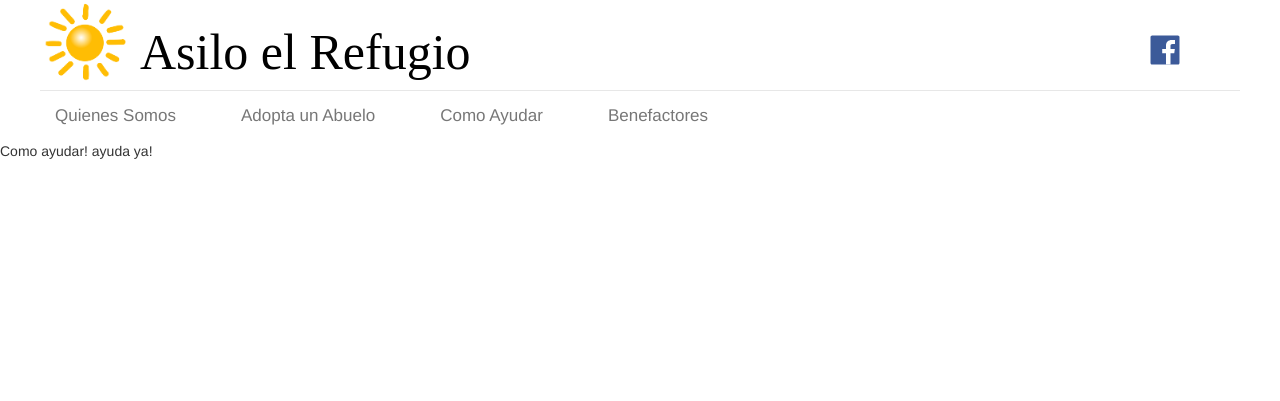
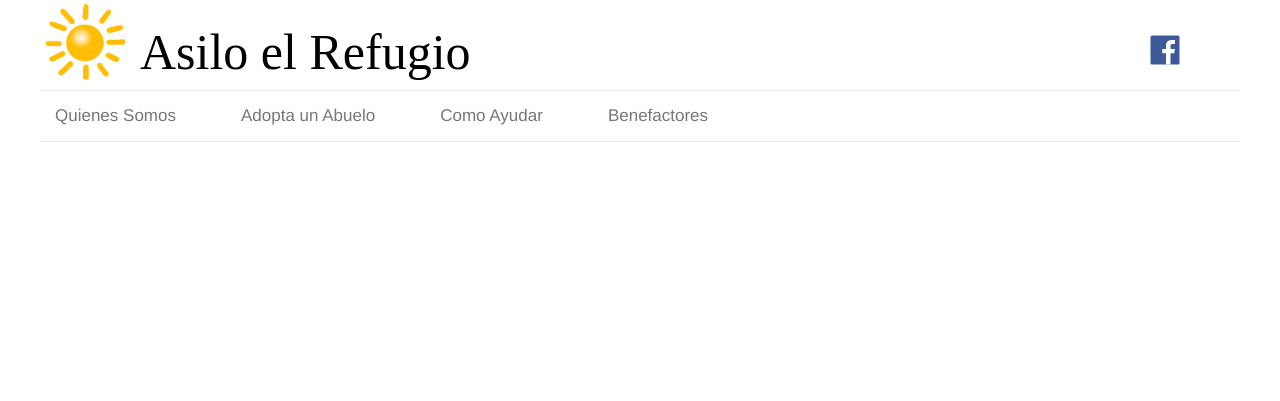
Before and after one commit to carloruiz/elrefugio_app, a Django app: template templates/elrefugio_app/como-ayudar.html in a window 1280 px wide. Shown: the top 401 px of the page. Run offline with Django 3.2, Linux system fonts and the light colour scheme; the template is opened without the code that fills it, so the values that code supplies are empty; some libraries are stand-ins or nearby versions; some web fonts are replaced.

Commit message:
gotta pause

```diff
--- a/templates/elrefugio_app/benefactores.html
+++ b/templates/elrefugio_app/benefactores.html
@@ -1,4 +1,4 @@
 {% extends 'elrefugio_app/base.html' %}
   {% block content %}
-    Gente grande!
+    <hr style="box-shadow: inset 0 1px 0 0 rgba(231, 231, 231, 0.9); max-width: 1200px; margin: 0 auto">
   {% endblock %}
--- a/templates/elrefugio_app/como-ayudar.html
+++ b/templates/elrefugio_app/como-ayudar.html
@@ -1,4 +1,4 @@
 {% extends 'elrefugio_app/base.html' %}
   {% block content %}
-    Como ayudar! ayuda ya!
+    <hr style="box-shadow: inset 0 1px 0 0 rgba(231, 231, 231, 0.9); max-width: 1200px; margin: 0 auto">
   {% endblock %}
```
